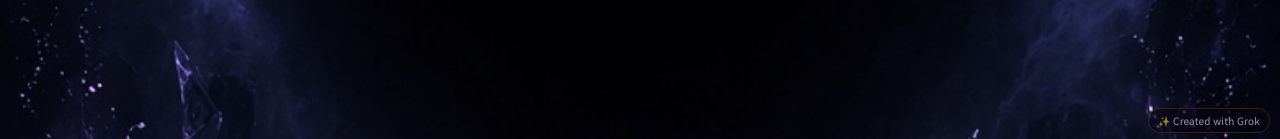
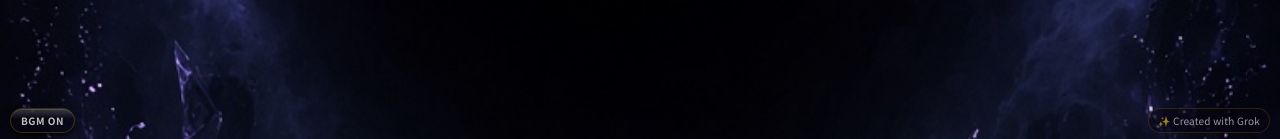
Before and after one commit to activenk0-cmyk/trump-jinro, a website built with Vite: page index.html in a window 1280 px wide. Shown: the part 661-800 px from the top of the page. Built offline with nearby package versions, Linux system fonts and the light colour scheme; some packages are replaced by stand-ins of ours; no server answers.

Commit message:
Update index.html

```diff
--- a/index.html
+++ b/index.html
@@ -13,5 +13,6 @@
     <div id="app"></div>
     <script type="module" src="/src/main.js"></script>
     <script src="/effects.js"></script>
+    <script src="/bgm.js"></script>
   </body>
 </html>
```
